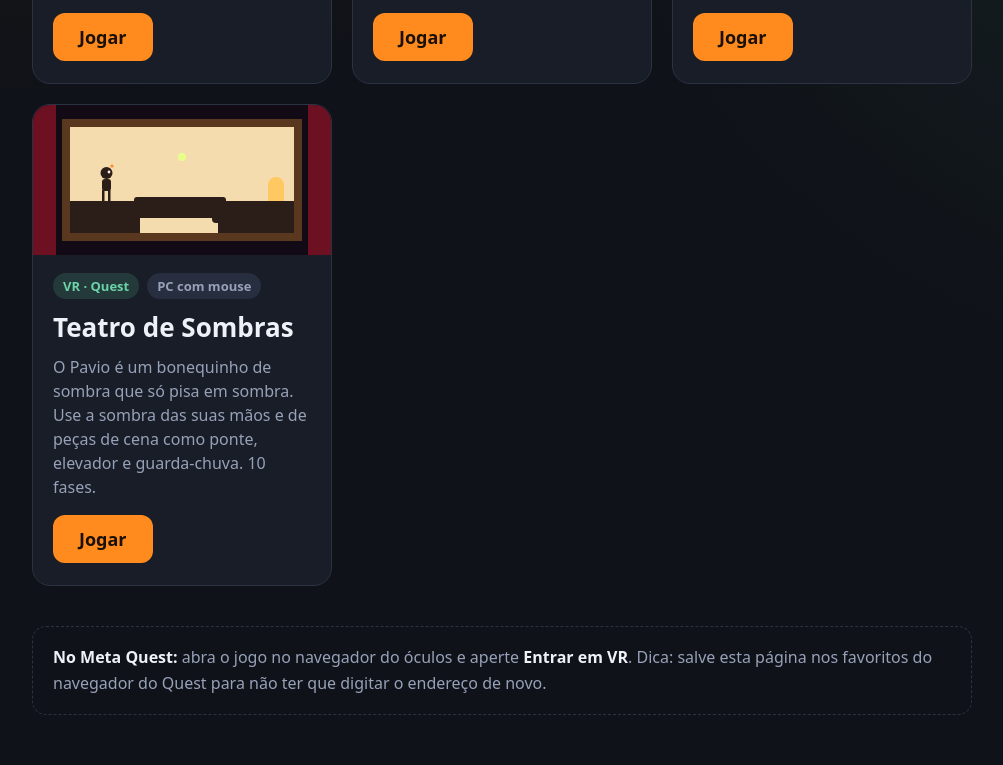
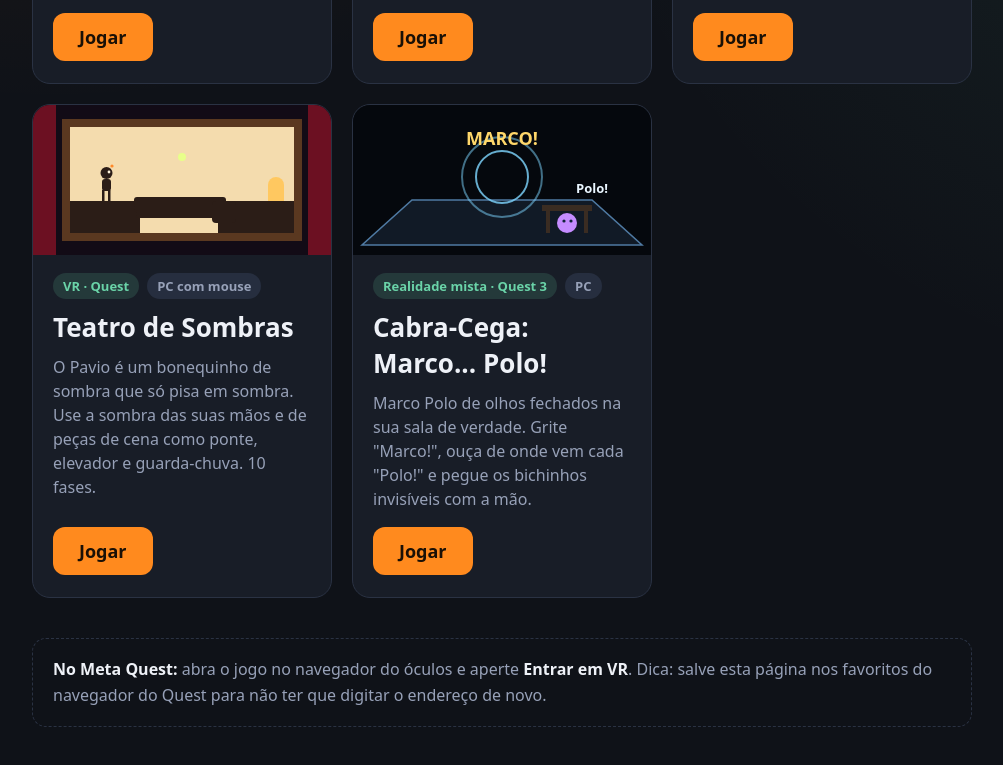
Before and after one commit to parappathe/parappathe.github.io, a plain HTML site: page index.html in a window 1280 px wide. Shown: the part 599-1364 px from the top of the page, without its empty margins (138-1141 px from the left). Drawn offline with Linux system fonts and the light colour scheme.

Commit message:
Publica versão 703e07c Adiciona Cabra-Cega na página inicial

```diff
--- a/index.html
+++ b/index.html
@@ -149,6 +149,26 @@
           <span class="play">Jogar</span>
         </div>
       </a>
+      <a class="game" href="CabraCega/">
+        <div class="cover" aria-hidden="true">
+          <svg viewBox="0 0 320 150" preserveAspectRatio="xMidYMid slice">
+            <rect width="320" height="150" fill="#05080d"/>
+            <polygon points="20,140 300,140 250,95 70,95" fill="#111a26" stroke="#4f7aa3" stroke-width="1.5"/>
+            <rect x="200" y="100" width="50" height="6" fill="#3a2c22"/><rect x="204" y="106" width="4" height="22" fill="#3a2c22"/><rect x="242" y="106" width="4" height="22" fill="#3a2c22"/>
+            <circle cx="160" cy="72" r="40" fill="none" stroke="#7fd6ff" stroke-width="2" opacity="0.5"/>
+            <circle cx="160" cy="72" r="26" fill="none" stroke="#7fd6ff" stroke-width="2" opacity="0.8"/>
+            <circle cx="225" cy="118" r="10" fill="#c58cff"/><circle cx="222" cy="116" r="1.6" fill="#10223a"/><circle cx="229" cy="116" r="1.6" fill="#10223a"/>
+            <text x="160" y="40" fill="#ffd76a" font-family="system-ui" font-size="18" font-weight="700" text-anchor="middle">MARCO!</text>
+            <text x="250" y="88" fill="#eaf6ff" font-family="system-ui" font-size="13" font-weight="700" text-anchor="middle">Polo!</text>
+          </svg>
+        </div>
+        <div class="body">
+          <div class="tags"><span class="tag vr">Realidade mista · Quest 3</span><span class="tag">PC</span></div>
+          <h2>Cabra-Cega: Marco... Polo!</h2>
+          <p>Marco Polo de olhos fechados na sua sala de verdade. Grite "Marco!", ouça de onde vem cada "Polo!" e pegue os bichinhos invisíveis com a mão.</p>
+          <span class="play">Jogar</span>
+        </div>
+      </a>
     </section>
 
     <div class="tip">
```
